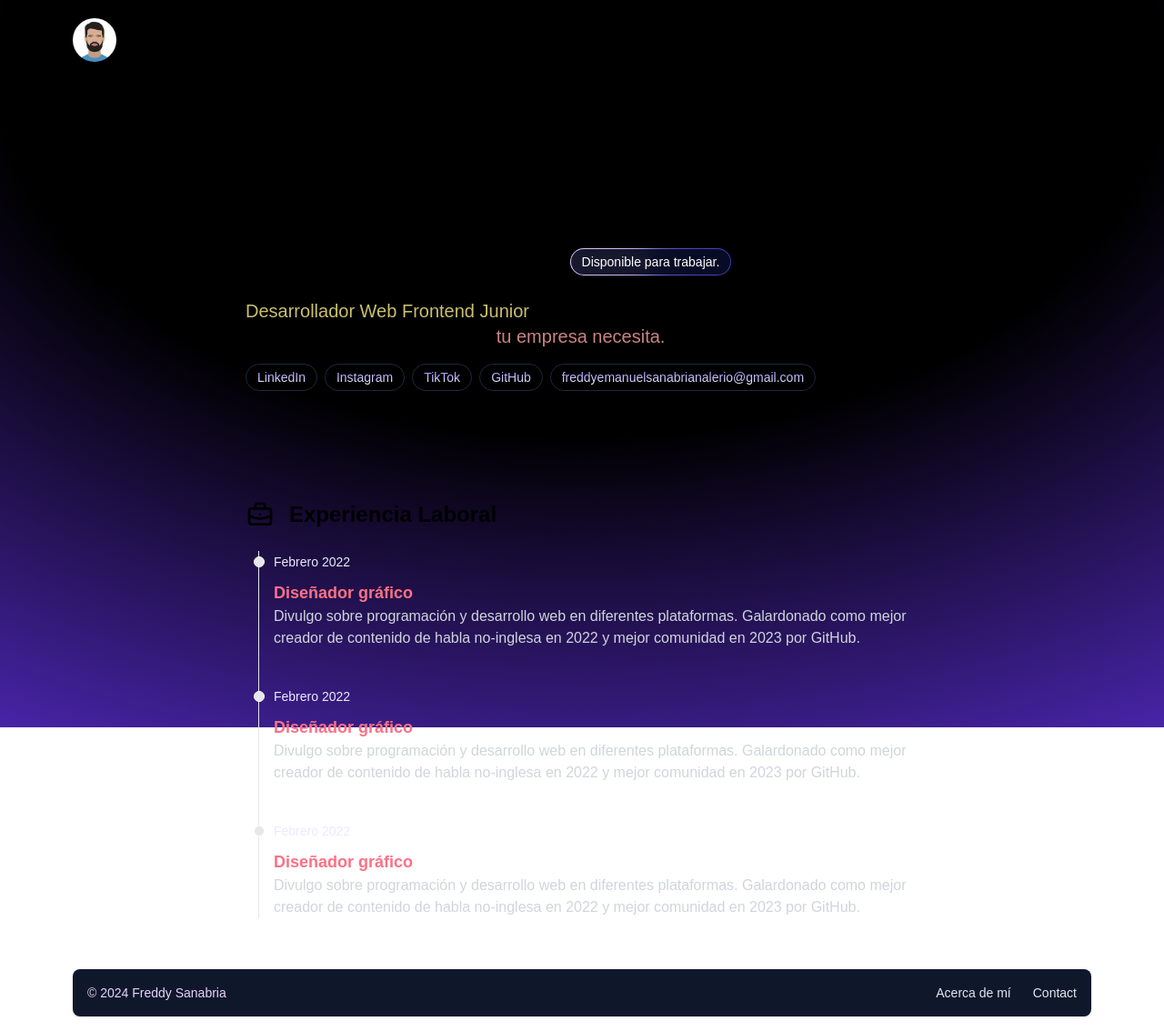
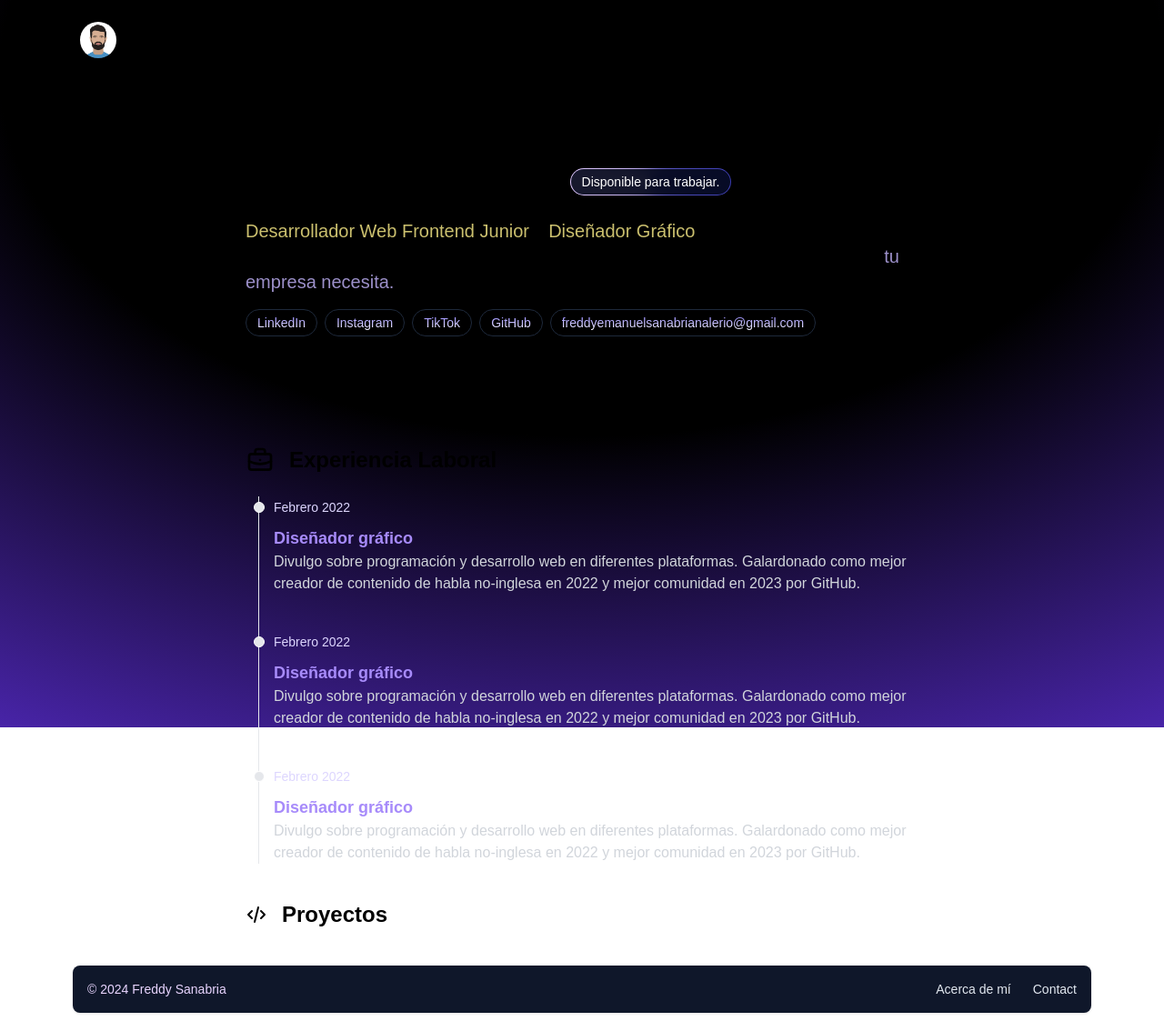
Before and after one commit to freddwithy/portfolio-web, an Astro site: page / in a window 1280 px wide. Shown: the whole page at 91% size. Built offline with nearby package versions, Linux system fonts and the light colour scheme; Astro itself is replaced by a stand-in of ours.

Commit message:
animando header y agregando seccion de proyectos

```diff
--- a/src/components/ExperiencieItem.astro
+++ b/src/components/ExperiencieItem.astro
@@ -3,8 +3,8 @@ const { title, desc, date } = Astro.props
 ---
 
 <div class="absolute w-3 h-3 bg-gray-200 rounded-full mt-1.5 -start-1.5 border border-white"></div>
-        <time class="text-sm font-normal leading-none text-violet-100">{date}</time>
-        <h3 class="text-lg font-semibold text-rose-400 mt-2">{title}</h3>
+        <time class="text-sm font-normal leading-none text-violet-200">{date}</time>
+        <h3 class="text-lg font-semibold text-violet-400 mt-2">{title}</h3>
         <p class="text-base font-normal text-gray-300 text-pretty">{desc}</p>
     <path stroke="currentColor" stroke-linecap="round" stroke-linejoin="round" stroke-width="2" d="M1 5h12m0 0L9 1m4 4L9 9"/>
 </svg></a>
--- a/src/components/Header.astro
+++ b/src/components/Header.astro
@@ -1,10 +1,36 @@
-<header class="flex justify-between items-center py-5 w-[1120px] mx-auto">
-    <img src="/avatar.webp" alt="" class="h-12 w-12 rounded-full">
-    <nav class="flex gap-x-10">
-        <a href="#top">Inicio</a>
-        <a href="#experience">Experiencia</a>
-        <a href="#projects">Proyectos</a>
-        <a href="#about">Acerca de mi</a>
-        <a href="#contact">Contacto</a>
+---
+const NAV_LINKS = [
+    {
+        title: 'Inicio',
+        link: '#top'
+    },
+    {
+        title: 'Experiencia',
+        link: '#experience'
+    },
+    {
+        title: 'Proyectos',
+        link: '#projects'
+    },
+    {
+        title: 'Acerca de mí',
+        link: '#about'
+    },
+    {
+        title: 'Contacto',
+        link: '#contact'
+    }
+]
+---
+
+
+<header id="header-nav" class="flex justify-between items-center mx-auto my-4 p-2 fixed bg-transparent w-[1120px] rounded-full z-10 gap-x-4">
+    <img src="/avatar.webp" alt="avatar" class="size-10 rounded-full" id="avatar">
+    <nav class="flex gap-x-8 mx-3">
+        {
+            NAV_LINKS.map((link) => (
+                <a href={link.link} class="hover:text-yellow-200 transition-colors ease-linear">{link.title}</a>
+            ))
+        }
     </nav>
 </header>
--- /dev/null
+++ b/src/icons/CodeIcon.astro
@@ -0,0 +1,3 @@
+<svg
+{...Astro.props}
+xmlns="http://www.w3.org/2000/svg" class="icon icon-tabler icon-tabler-code" width="24" height="24" viewBox="0 0 24 24" stroke-width="2" stroke="currentColor" fill="none" stroke-linecap="round" stroke-linejoin="round"><path stroke="none" d="M0 0h24v24H0z" fill="none"/><path d="M7 8l-4 4l4 4" /><path d="M17 8l4 4l-4 4" /><path d="M14 4l-4 16" /></svg>
--- a/src/layouts/Layout.astro
+++ b/src/layouts/Layout.astro
@@ -6,16 +6,17 @@ import '@fontsource-variable/onest';
 
 interface Props {
 	title: string;
+	desc: string
 }
 
-const { title } = Astro.props;
+const { title, desc } = Astro.props;
 ---
 
 <!doctype html>
 <html lang="en">
 	<head>
 		<meta charset="UTF-8" />
-		<meta name="description" content="Astro description" />
+		<meta name={desc} content={title} />
 		<meta name="viewport" content="width=device-width" />
 		<link rel="icon" type="image/svg+xml" href="/favicon.svg" />
 		<meta name="generator" content={Astro.generator} />
@@ -42,4 +43,49 @@ const { title } = Astro.props;
 		align-items: center;
 		min-height: 100vh;
 	}
+
+	#header-nav {
+        animation: blur linear both 0.5s;
+        animation-timeline: scroll();
+        animation-range: 0 300px;
+      }
+
+	  #avatar {
+		animation: avatar-blur linear both 0.5s;
+        animation-timeline: scroll();
+        animation-range: 0 300px;
+	  }
+
+	  	@keyframes avatar-blur {
+			to {
+				width: 25px;
+				height: 25px;
+			}
+		}
+
+        @keyframes blur {
+          from {
+            border: 0px;
+          }
+          to {
+            box-shadow:
+              0px 5px 50px -5px rgba(0, 0, 0, 0.1),
+              0px 0px 0 1px rgba(0, 0, 0, 0.3);
+            background: rgba(0, 0, 0, 0.3);
+            backdrop-filter: blur(20px);
+            border-width: 1px;
+            border-color: rgba(255, 255, 255, 0.226);
+            padding-left: 0.75rem;
+            padding-right: 0.75rem;
+            padding-top: 0.25rem;
+            padding-bottom: 0.25rem;
+            display: flex;
+            flex-direction: row;
+            align-items: center;
+			justify-content: center;
+            background-color: rgba(0, 0, 0, 0.3);
+            border-radius: 9999px;
+			width: 590px;
+          }
+        }
 </style>
--- a/src/pages/index.astro
+++ b/src/pages/index.astro
@@ -5,16 +5,17 @@ import SectionContainer from '../components/SectionContainer.astro'
 import SocialPill from '../components/SocialPill.astro';
 import BriefcaseIcon from '../icons/BriefcaseIcon.astro';
 import Experience from '../components/Experience.astro';
+import CodeIcon from '../icons/CodeIcon.astro';
 ---
 
-<Layout title="Fredd Dev | Desarrollador y Programador Web">
+<Layout title="Fredd Dev - Desarrollador Web y Diseñador Gráfico" desc='Creando aplicaciones web únicas y diseños impactantes para tu marca.'>
 	<main>
 		<SectionContainer class="pt-44 pb-10">
 			<div class="flex gap-x-4 items-center mb-4">
 				<h1 class="font-bold text-5xl">Hey, soy Fredd</h1>
 				<Badge>Disponible para trabajar.</Badge>
 			</div>
-			<h2 class="text-xl opacity-80 mb-4"><span class="text-yellow-200">Desarrollador Web Frontend Junior</span> de Ciudad Del Este, Paraguay. Especializado en crear aplicaciones web que <span class="text-red-300">tu empresa necesita.</span></h2>
+			<h2 class="text-xl opacity-80 mb-4"><span class="text-yellow-200">Desarrollador Web Frontend Junior</span> y <span class="text-yellow-200">Diseñador Gráfico </span> de Ciudad Del Este, Paraguay. Especializado en crear aplicaciones web con la identidad visual que <span class="text-violet-300">tu empresa necesita.</span></h2>
 			<nav class="gap-x-2 flex">
 				<SocialPill href="https://www.linkedin.com/in/freddy-sanabria-7544891b9/">
 					LinkedIn
@@ -40,5 +41,12 @@ import Experience from '../components/Experience.astro';
 			</h2>
 			<Experience />
 		</SectionContainer>
+		<SectionContainer>
+			<h2 class="text-2xl font-semibold flex gap-x-4 items-center mb-6">
+				<CodeIcon class="size-8"/>
+				Proyectos
+			</h2>
+
+		</SectionContainer>
 	</main>
 </Layout>
```
